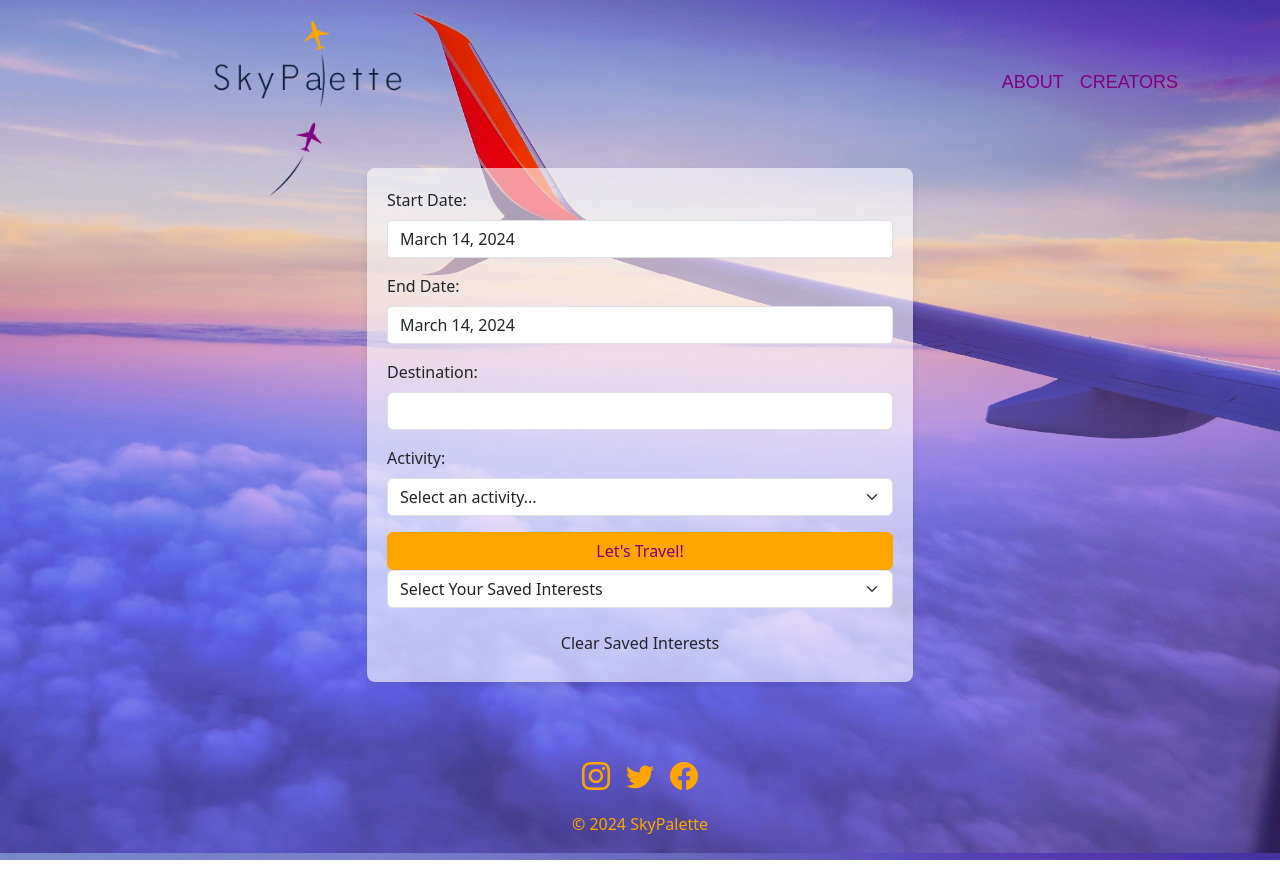
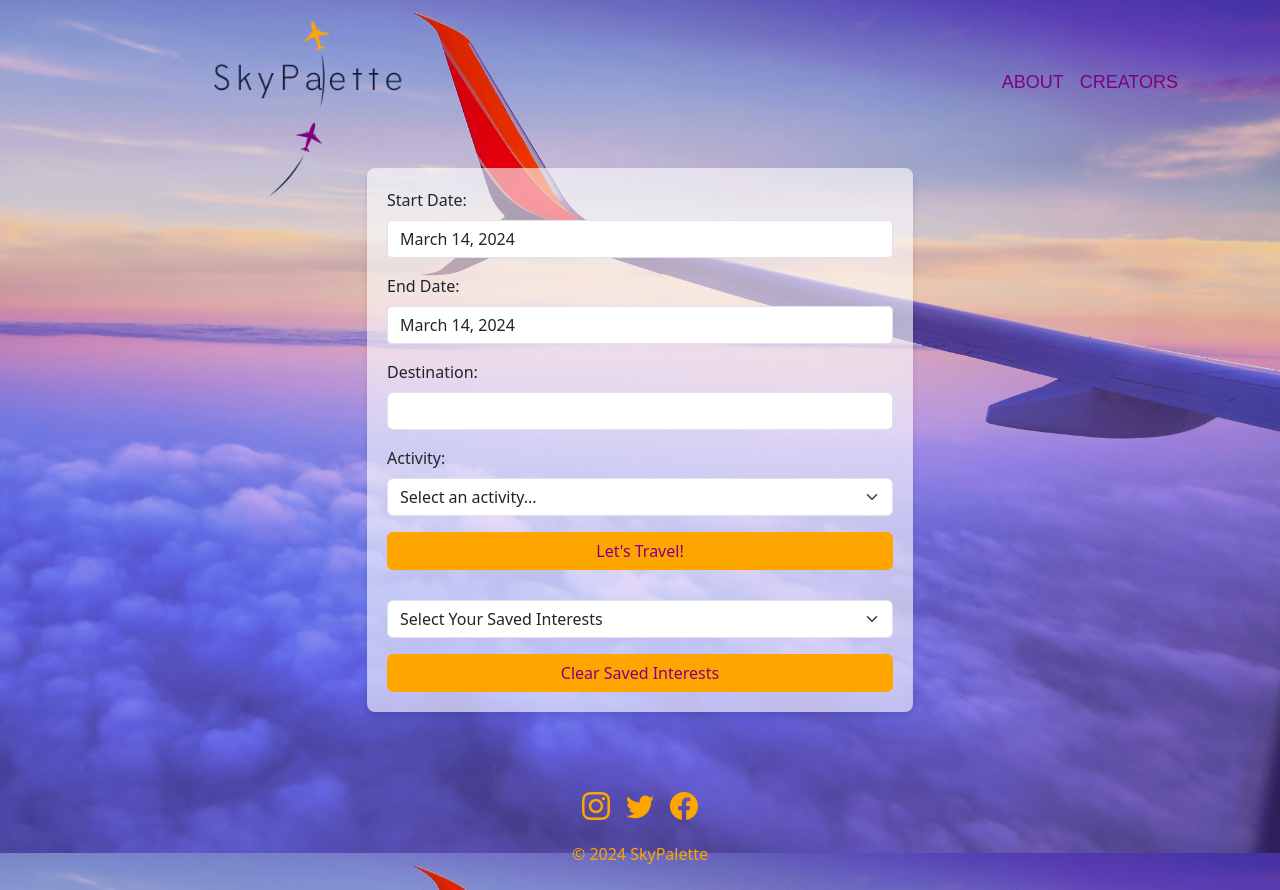
Before and after one commit to Muradhanki/SkyPalette, a React (Vite) app: page / in a window 1280 px wide. Before the commit the page ends 860 px from the top, so only its background shows below. Built offline with nearby package versions, Linux system fonts and the light colour scheme.

Commit message:
style: css adjsutments for th euser input form to align with the chosen design.

```diff
--- a/src/styles.css
+++ b/src/styles.css
@@ -39,7 +39,6 @@ nav {
 
 
 /* NEW natt5 */
-
 
 
 
@@ -180,3 +179,19 @@ border-radius: 8px;
 box-shadow: 0 4px 6px rgba(0,0,0,0.1);
 width: 100%;
 }
+
+.dropdown-select-container {
+margin-top: 30px; /* Adjust the space according to the design */
+}
+
+.btn-clear {
+background-color: orange !important; /* Inverted color scheme */
+color: purple !important;
+border-color: orange !important;
+}
+
+.btn-clear:hover, .btn-clear:focus, .btn-clear:active {
+background-color: purple !important; /* Hover state with original colors */
+color: orange !important;
+border-color: purple !important;
+}
```
